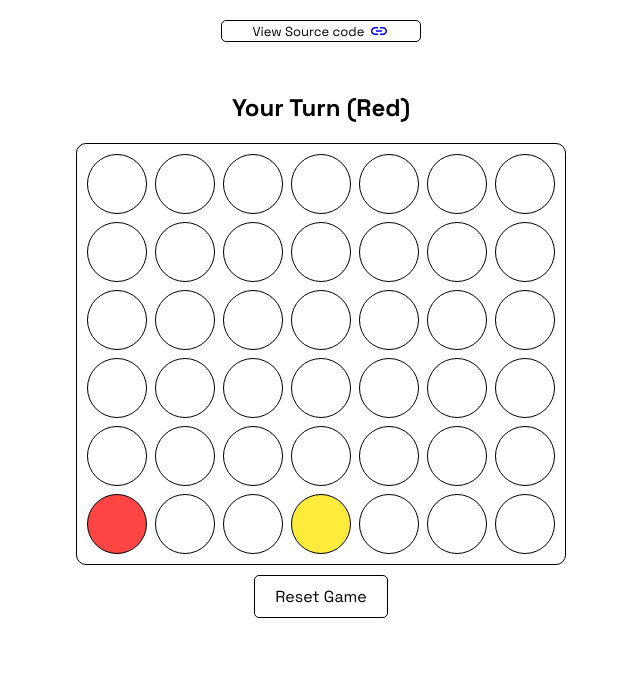
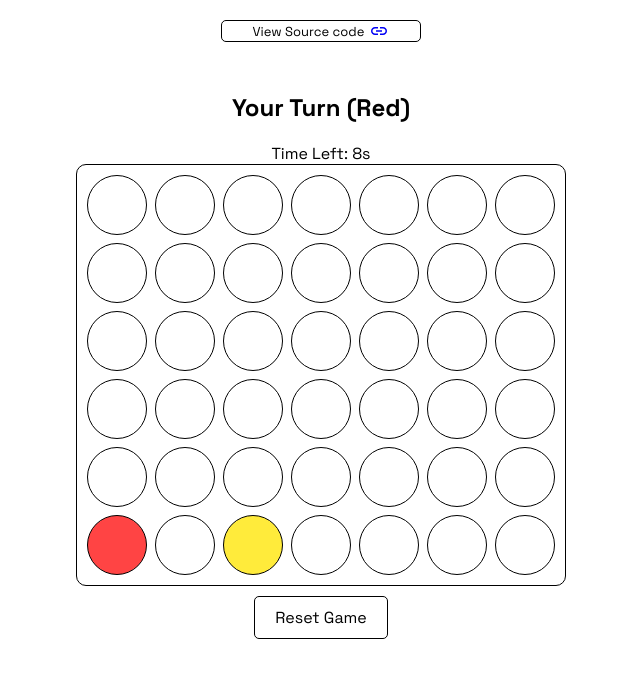
Before and after one commit to PrasanthYT/CF_Game, a plain HTML site: page index.html in a window 1280 px wide. Both pictures are taken after a click on the element 436 px from the left and 184 px from the top of the page. Shown: the whole page, without its empty margins (319-959 px from the left). Drawn offline with Linux system fonts and the light colour scheme.

Commit message:
Enhancement

```diff
--- a/index.html
+++ b/index.html
@@ -32,6 +32,7 @@
     <main>
       <div class="game-container">
         <div class="status">Your Turn (Red)</div>
+        <div class="timer">Time Left: 10s</div>
         <div class="board" id="board"></div>
         <button class="reset-btn" onclick="resetGame()">Reset Game</button>
       </div>
--- a/script.js
+++ b/script.js
@@ -5,6 +5,8 @@ let gameBoard = Array(ROWS)
   .fill()
   .map(() => Array(COLS).fill(null));
 let gameActive = true;
+let timer;
+let timeLeft = 10;
 
 function createBoard() {
   const board = document.getElementById("board");
@@ -13,14 +15,40 @@ function createBoard() {
   for (let row = 0; row < ROWS; row++) {
     for (let col = 0; col < COLS; col++) {
       const cell = document.createElement("div");
-      cell.className = `cell ${gameBoard[row][col] || ""} ${
-        gameActive && currentPlayer === "red" ? "hover-red" : ""
-      }`;
+      cell.className = `cell ${gameBoard[row][col] || ""}`;
       cell.dataset.col = col;
       cell.onclick = () => makeMove(col);
       board.appendChild(cell);
     }
   }
+}
+
+function startTimer() {
+  timeLeft = 10;
+  updateTimerDisplay();
+  clearInterval(timer);
+  timer = setInterval(() => {
+    if (!gameActive) {
+      clearInterval(timer);
+      return;
+    }
+
+    timeLeft--;
+    updateTimerDisplay();
+
+    if (timeLeft <= 0) {
+      clearInterval(timer);
+      if (currentPlayer === "red") {
+        document.querySelector(".status").textContent = "Time's up! AI's Turn...";
+        setTimeout(makeAIMove, 500);
+      }
+    }
+  }, 1000);
+}
+
+function updateTimerDisplay() {
+  const timerElement = document.querySelector(".timer");
+  timerElement.textContent = `Time Left: ${timeLeft}s`;
 }
 
 function findLowestEmptyRow(col) {
@@ -42,9 +70,11 @@ function makeMove(col) {
     if (checkWin(row, col)) {
       document.querySelector(".status").textContent = `You Win!`;
       gameActive = false;
+      clearInterval(timer);
     } else if (checkDraw()) {
       document.querySelector(".status").textContent = "It's a Draw!";
       gameActive = false;
+      clearInterval(timer);
     } else {
       currentPlayer = "yellow";
       document.querySelector(".status").textContent = "AI is thinking...";
@@ -74,6 +104,7 @@ function makeAIMove() {
     } else {
       currentPlayer = "red";
       document.querySelector(".status").textContent = "Your Turn (Red)";
+      startTimer();
     }
 
     createBoard();
@@ -105,13 +136,6 @@ function findBestMove() {
     }
   }
 
-  // Prefer center column
-  const centerCol = 3;
-  if (findLowestEmptyRow(centerCol) >= 0) {
-    return centerCol;
-  }
-
-  // Try to build from existing pieces
   const validMoves = [];
   for (let col = 0; col < COLS; col++) {
     if (findLowestEmptyRow(col) >= 0) {
@@ -119,7 +143,6 @@ function findBestMove() {
     }
   }
 
-  // Randomly choose from valid moves
   return validMoves[Math.floor(Math.random() * validMoves.length)];
 }
 
@@ -128,24 +151,24 @@ function checkWin(row, col) {
     [
       [0, 1],
       [0, -1],
-    ], // horizontal
+    ],
     [
       [1, 0],
       [-1, 0],
-    ], // vertical
+    ],
     [
       [1, 1],
       [-1, -1],
-    ], // diagonal /
+    ],
     [
       [1, -1],
       [-1, 1],
-    ], // diagonal \
+    ],
   ];
 
   return directions.some((direction) => {
     const count =
-      1 + // Count the current piece
+      1 +
       countDirection(row, col, direction[0][0], direction[0][1]) +
       countDirection(row, col, direction[1][0], direction[1][1]);
     return count >= 4;
@@ -185,10 +208,8 @@ function resetGame() {
   gameActive = true;
   document.querySelector(".status").textContent = "Your Turn (Red)";
   createBoard();
+  startTimer();
 }
 
 createBoard();
-
-function github_open() {
-  window.open("https://github.com/PrasanthYT/CF_Game", "_blank");
-}
+startTimer();
```
